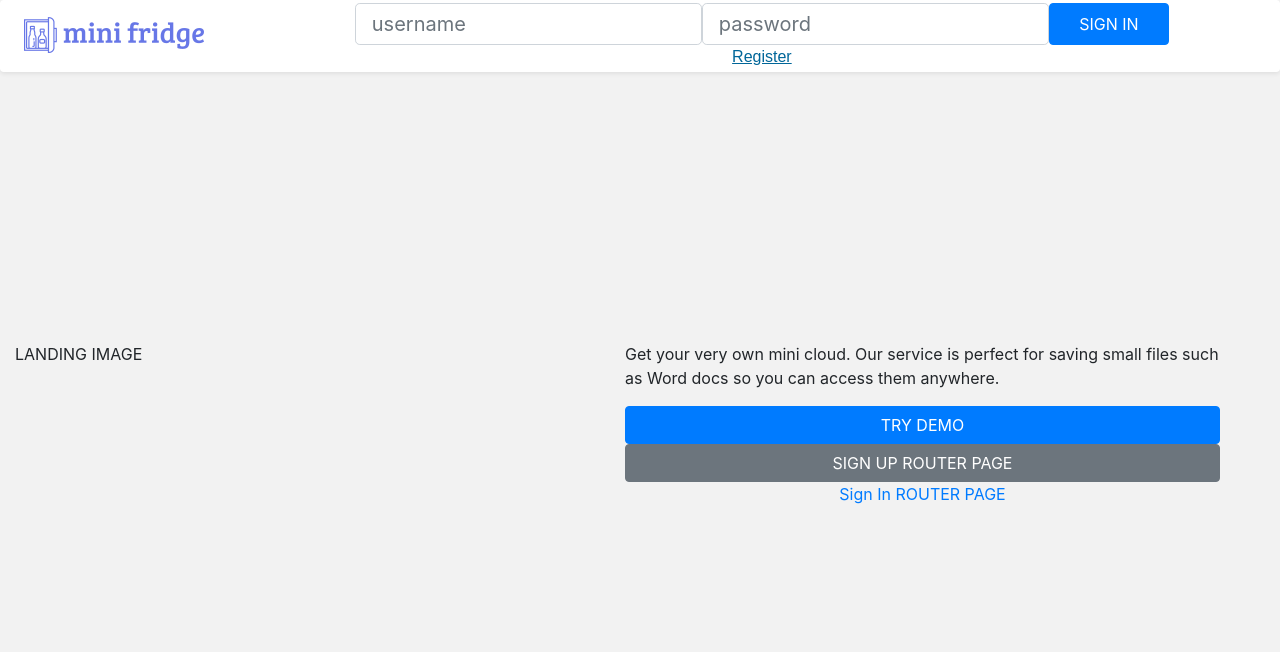
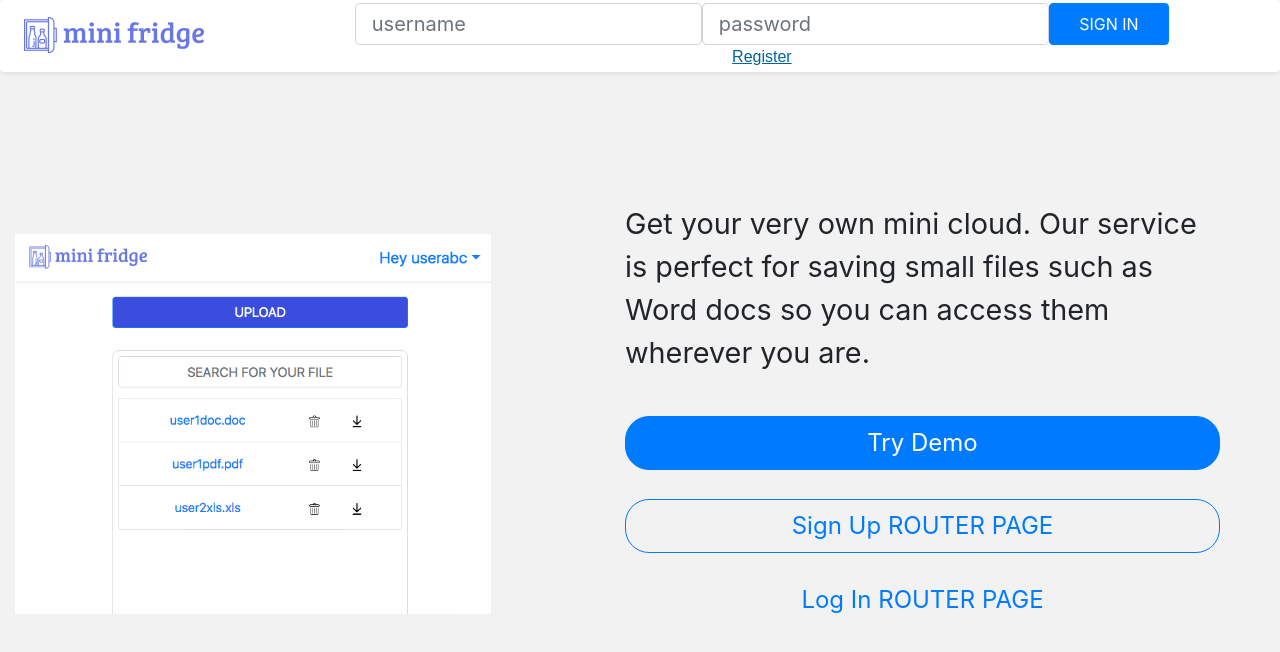
Before and after one commit to hnryzhng/mini-fridge, a React (Create React App) app in the folder client/: page / in a window 1280 px wide. Shown: the top 652 px of the page. Built offline with nearby package versions, Linux system fonts and the light colour scheme.

Commit message:
styling landing section

```diff
--- a/client/src/App.js
+++ b/client/src/App.js
@@ -123,7 +123,7 @@ class Landing extends Component {
     const landingText = `
 
       Get your very own mini cloud. Our service is perfect for saving small files such
-      as Word docs so you can access them anywhere.
+      as Word docs so you can access them wherever you are.
 
     `
 
@@ -131,15 +131,15 @@ class Landing extends Component {
 
       <div className="container-fluid section-container parallax d-flex" id="landing-section">
 
-          <div className="row align-self-center">
+          <div className="row" id="landing-row">
 
-            <div className="col-md" id="landing-section-left">
-              <img src="" alt="" />LANDING IMAGE
+            <div className="col-md align-self-center" id="landing-section-left">
+              <img src={ require("./static/landing_image.png") } alt="landing" id="landing-image" />
             </div>
 
-            <div className="col-md" id="landing-section-right">
+            <div className="col-md align-self-center" id="landing-section-right">
 
-              <div className="row">
+              <div className="row" id="landing-text-container">
                 <p id="landing-text">
 
                   { landingText }
@@ -148,20 +148,20 @@ class Landing extends Component {
               </div>
 
               <div className="row">
-                <button href="#" className="btn btn-primary w-100">
-                  TRY DEMO
-                </button>
+                <a href="#" className="btn btn-primary btn-lg btn-block" id="demo-button">
+                  Try Demo
+                </a>
               </div>
 
               <div className="row">
-                <button href="#" className="btn btn-secondary w-100">
-                  SIGN UP ROUTER PAGE
-                </button>
+                <a href="#" className="btn btn-outline-primary btn-lg btn-block" id="landing-register-button">
+                  Sign Up ROUTER PAGE
+                </a>
               </div>
 
               <div className="row justify-content-center">
                 <a href="#" alt="">
-                  Sign In ROUTER PAGE
+                  Log In ROUTER PAGE
                 </a>
               </div>
 
--- a/client/src/styles.css
+++ b/client/src/styles.css
@@ -7,7 +7,6 @@
 .row {
 	width: 100%;
 }
-
 
 .navbar-nav {
 	width: 100%;
@@ -94,9 +93,28 @@
 	background-size: cover;
 }
 
+#landing-row {
+	height: 100%;
+}
+
+#landing-image {
+	width: 80%;
+}
+
+#landing-text-container {
+	margin-bottom: 1.6em;
+}
+
+#landing-text {
+	font-size: 1.8em
+}
 
 
-
+#landing-section a {
+	margin-bottom: 1.2em;
+	border-radius: 1em;
+	font-size: 1.5em;
+}
 
 #upload-file-button {
 	background-color: #3a4ddf;
```
Also changed, not shown: client/src/static/landing_image.png (added).
